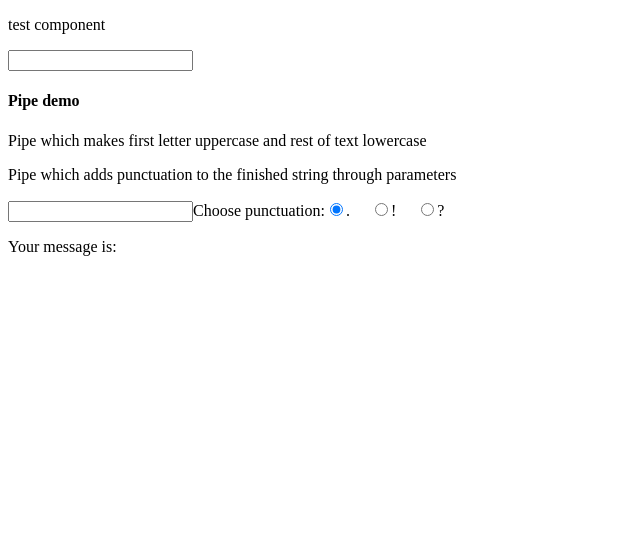
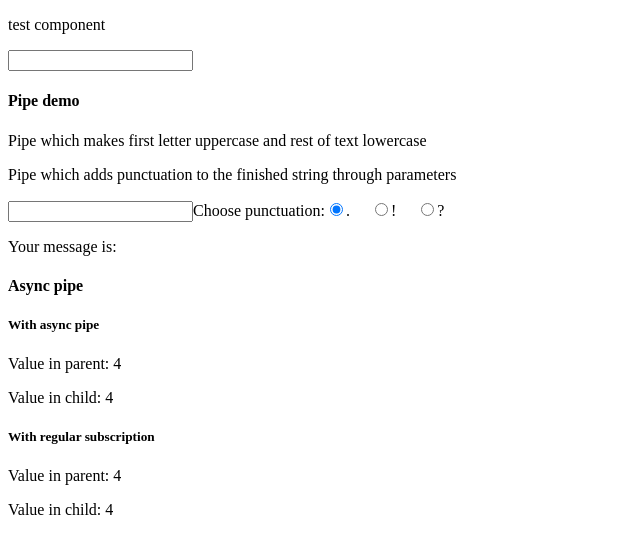
Before and after one commit to tdnick/coaching, an Angular app: page / in a window 1280 px wide. Shown: the top 554 px of the page, without its empty margins (0-640 px from the left). Built offline with nearby package versions, Linux system fonts and the light colour scheme.

Commit message:
Async pipe demo

```diff
--- a/src/app/app.component.html
+++ b/src/app/app.component.html
@@ -19,3 +19,13 @@
 <label for="question">?</label>
 
 <p>Your message is: {{pipevar | firstUpperCase | punctuation: punctuationValue}}</p>
+
+<h4>Async pipe</h4>
+
+<h5>With async pipe</h5>
+<p>Value in parent: {{ observable | async }}</p>
+<app-async-test [value]="(observable | async)!"></app-async-test>
+
+<h5>With regular subscription</h5>
+<p>Value in parent: {{numberFromObservable}}</p>
+<app-async-test [value]="numberFromObservable!"></app-async-test>
--- a/src/app/app.component.ts
+++ b/src/app/app.component.ts
@@ -1,14 +1,45 @@
-import { Component } from '@angular/core';
+import { Component, OnDestroy, OnInit } from '@angular/core';
+import { Observable, Subscription } from 'rxjs';
 
 @Component({
   selector: 'app-root',
   templateUrl: './app.component.html',
   styleUrls: ['./app.component.scss']
 })
-export class AppComponent {
+export class AppComponent implements OnInit, OnDestroy {
   title = 'directive-demo';
 
   pipevar: string = "";
 
   punctuationValue: string = ".";
+
+  observable?: Observable<number>;
+
+  numberFromObservable?: number;
+
+  subscription?: Subscription;
+
+  ngOnInit() {
+    this.observable = new Observable(observer => {
+      let value = 0
+      const interval = setInterval(() => {
+        observer.next(value);
+        value++
+      }, 1000)
+    })
+
+    this.subscribeMethod();
+  }
+
+  subscribeMethod() {
+    this.subscription = this.observable?.subscribe(res => {
+      this.numberFromObservable = res;
+    })
+  }
+
+  ngOnDestroy(): void {
+    if (this.subscription) {
+      this.subscription.unsubscribe();
+    }
+  }
 }
--- a/src/app/app.module.ts
+++ b/src/app/app.module.ts
@@ -7,13 +7,15 @@ import { AppComponent } from './app.component';
 import { FirstUpperCasePipe } from './first-upper-case.pipe';
 import { InputFilterDirective } from './input-filter.directive';
 import { PunctuationPipe } from './punctuation.pipe';
+import { AsyncTestComponent } from './async-test/async-test.component';
 
 @NgModule({
   declarations: [
     AppComponent,
     InputFilterDirective,
     FirstUpperCasePipe,
-    PunctuationPipe
+    PunctuationPipe,
+    AsyncTestComponent
   ],
   imports: [
     BrowserModule,
--- /dev/null
+++ b/src/app/async-test/async-test.component.html
@@ -0,0 +1 @@
+<p>Value in child: {{value}}</p>
--- /dev/null
+++ b/src/app/async-test/async-test.component.ts
@@ -0,0 +1,17 @@
+import { Component, Input, OnInit } from '@angular/core';
+
+@Component({
+  selector: 'app-async-test',
+  templateUrl: './async-test.component.html',
+  styleUrls: ['./async-test.component.scss']
+})
+export class AsyncTestComponent implements OnInit {
+
+  constructor() { }
+
+  @Input() value!: any;
+
+  ngOnInit(): void {
+  }
+
+}
```
Also changed, not shown: src/app/async-test/async-test.component.scss (added), 1 other file (tests, documents, lock files or other folders).
